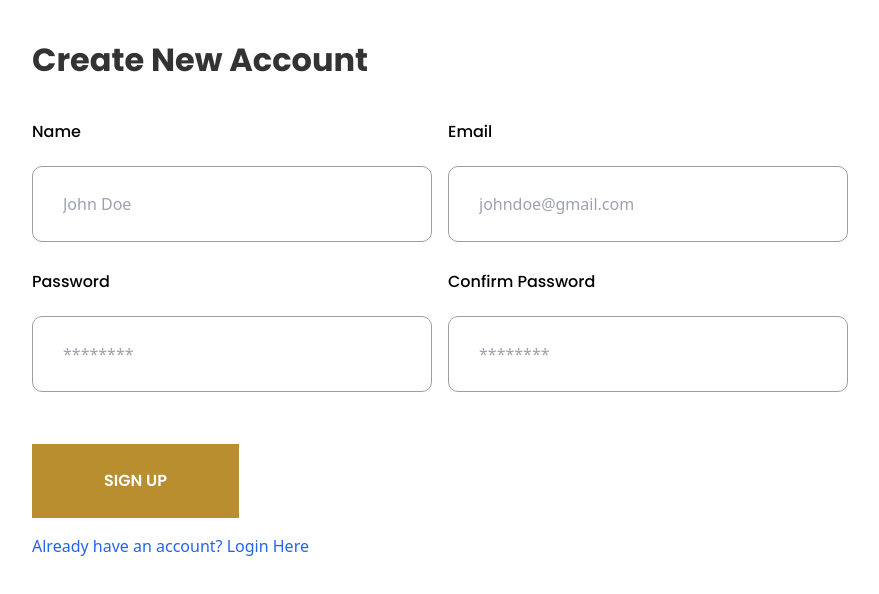
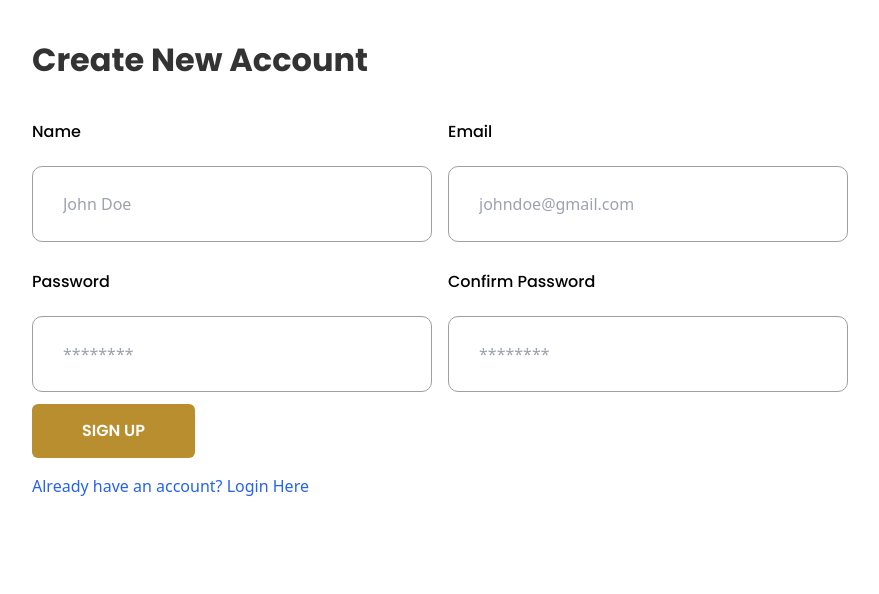
Before and after one commit to HawraaYounes/inventory-management, a React (Vite) app in the folder frontend/: page / in a window 1280 px wide. Shown: the top 594 px of the page, without its empty margins (200-1079 px from the left). Built offline with nearby package versions, Linux system fonts and the light colour scheme; a web font is replaced by a local one.

Commit message:
updated buttons sizes

```diff
--- a/frontend/src/components/ui/atoms/Button.jsx
+++ b/frontend/src/components/ui/atoms/Button.jsx
@@ -1,15 +1,15 @@
-import React from 'react';
+const Button = ({ label, variant = 'hero', ...props }) => {
+  const baseStyles = "font-poppins rounded-md min-w-[150px] text-nowrap";
 
-const Button = ({ label, variant = 'hero', ...props }) => {
   const buttonStyle =
     variant === 'hero'
-      ? "font-poppins bg-[#B88E2F] text-white py-4 px-11 md:py-[25px] md:px-[72px] md:mt-10 mt-2 font-semibold"
+      ? `${baseStyles} bg-[#B88E2F] text-white py-4 px-11 md:py-[15px] md:px-[50px] font-semibold`
       : variant === 'outline'
-      ? "font-poppins bg-white text-black border border-black py-3 px-8 w-full text-nowrap uto md:py-[15px] md:px-[50px] font-normal rounded-lg  "
-      : "font-poppins bg-white text-[#B88E2F] border-2 border-[#B88E2F] py-3 px-8 md:py-[15px] md:px-[50px] md:mt-5 mt-1 font-semibold";
+      ? `${baseStyles} bg-white text-black border border-black py-4 px-11 md:py-[15px] md:px-[50px] font-normal`
+      : `${baseStyles} bg-white text-[#B88E2F] border-2 border-[#B88E2F] py-4 px-11 md:py-[15px] md:px-[50px] font-semibold`;
 
   return (
-    <button className={`${buttonStyle}`} {...props}>
+    <button className={buttonStyle} {...props}>
       {label}
     </button>
   );
```
